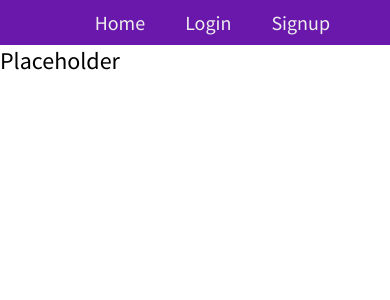
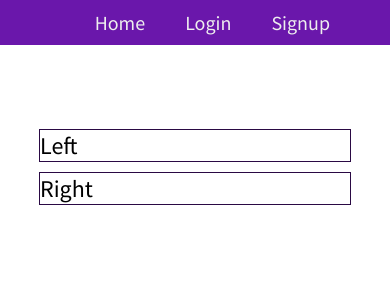
Before and after one commit to klc3rd/Shopping-App, a Next.js app: page /login in a window 390 px wide. Shown: the top 300 px of the page. Built offline with nearby package versions, Linux system fonts and the light colour scheme.

Commit message:
Added login page starting styling, modified responsive signup page design

```diff
--- a/pages/login.tsx
+++ b/pages/login.tsx
@@ -3,7 +3,12 @@ import TransitionContainer from "../components/page/transition";
 const Login = () => {
   return (
     <TransitionContainer>
-      <div>Placeholder</div>
+      <div className="login">
+        <div className="login-container">
+          <div className="login-container-left">Left</div>
+          <div className="login-container-right">Right</div>
+        </div>
+      </div>
     </TransitionContainer>
   );
 };
--- a/styles/components/_auth.scss
+++ b/styles/components/_auth.scss
@@ -66,6 +66,13 @@
     justify-content: space-between;
     margin: 2rem 0 0 0;
 
+    @media (max-width: $screen-width-small) {
+      display: flex;
+      justify-content: center;
+      flex-direction: column;
+      gap: 1rem;
+    }
+
     &__btn {
       @include font-paragraph(200);
       cursor: pointer;
--- a/styles/components/_icons.scss
+++ b/styles/components/_icons.scss
@@ -1,4 +1,5 @@
 .icon {
+  cursor: pointer;
   height: 2.4rem;
   width: 2.4rem;
   fill: $color-primary-200;
--- a/styles/globals.scss
+++ b/styles/globals.scss
@@ -13,3 +13,4 @@
 @import "./pages/index/index";
 @import "./pages/signup";
 @import "./pages/verification";
+@import "./pages/login";
--- /dev/null
+++ b/styles/pages/_login.scss
@@ -0,0 +1,25 @@
+.login {
+  display: flex;
+  align-items: center;
+  justify-content: center;
+  margin: 10vh 0 0 0;
+
+  &-container {
+    display: grid;
+    grid-template-columns: 1fr 1fr;
+    width: 100%;
+    margin: 0 10vw;
+    gap: 1rem;
+
+    @media (max-width: $screen-width-small) {
+      grid-template-columns: 1fr;
+    }
+
+    &-left {
+      border: 1px solid $color-primary-300;
+    }
+    &-right {
+      border: 1px solid $color-primary-300;
+    }
+  }
+}
--- a/styles/pages/_signup.scss
+++ b/styles/pages/_signup.scss
@@ -2,7 +2,7 @@
   display: flex;
   align-items: center;
   justify-content: center;
-  margin: 10vh;
+  margin: 10vh 5vw 5vh 5vw;
 
   &-container {
     width: 100%;
```
